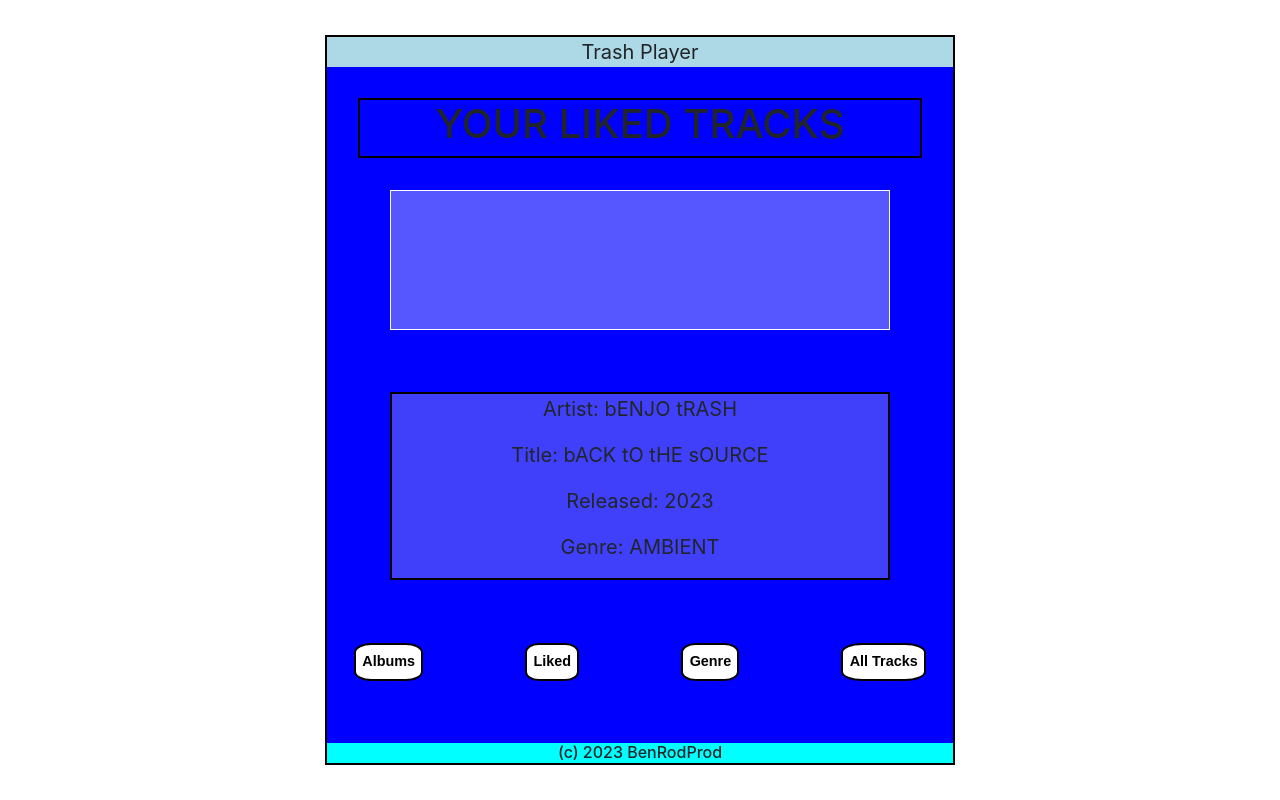
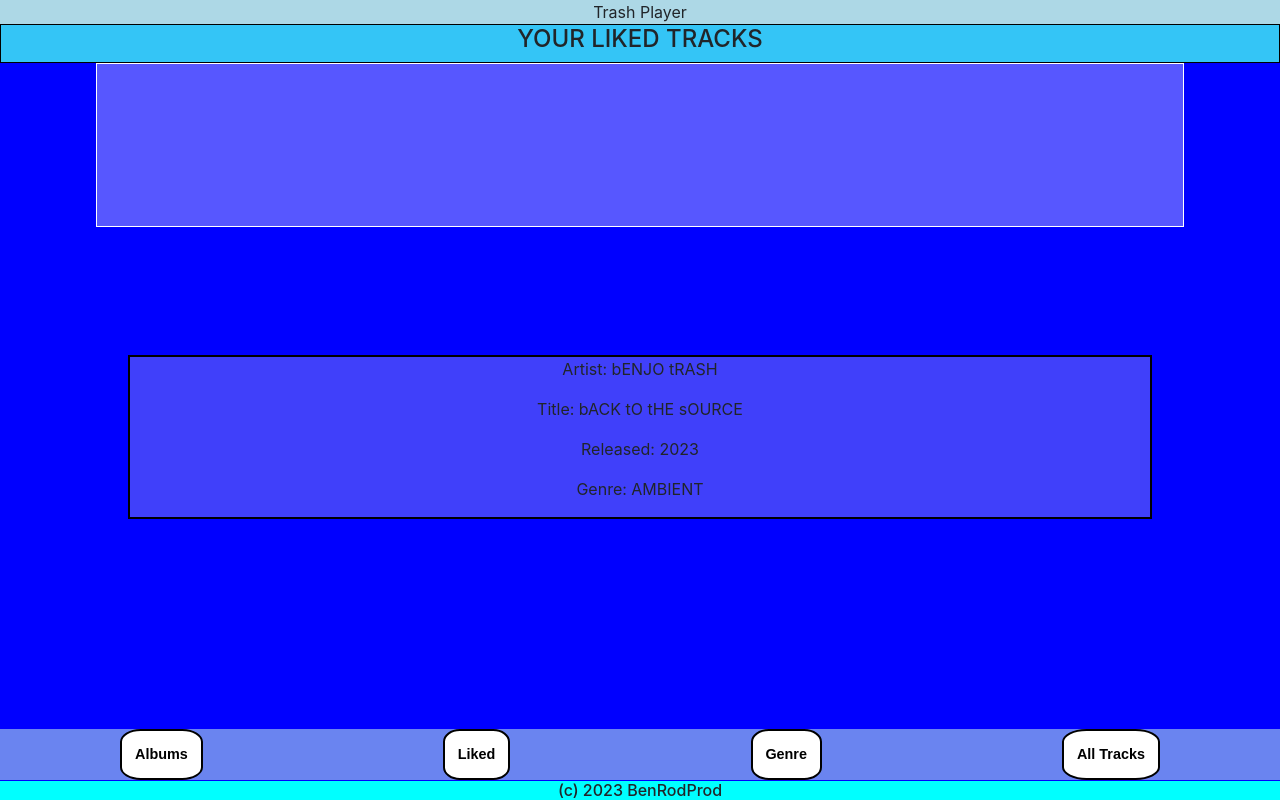
Before and after one commit to BenRodProd/TrashPlayer, a React (Create React App) app: page / in a window 1280 px wide. Both pictures are taken after a click on the button "Liked". Built offline with nearby package versions, Linux system fonts and the light colour scheme.

Commit message:
tried to fix, didnt work

```diff
--- a/src/App.css
+++ b/src/App.css
@@ -6,27 +6,29 @@ body {
   display: flexbox;
   position: relative;
   font-size: 20px;
-  max-width: 700px;
-  min-height: 80%;
-  width: 90vw;
-  height: 90vh;
+
+  width: 100vw;
+  height: 100vh;
   justify-content: center;
   margin: auto;
   text-align: center;
+  background-color: blue;
 }
 .main_wrapper {
   position: relative;
-  height: 90vh;
+
   background-color: blue;
 }
 .main_content {
-  border: 2px solid black;
-  margin: 5%;
+  margin: 0;
   background-color: blue;
+  font-size: 1rem;
 }
 .cover {
   border: none;
   margin: 10%;
+  margin-bottom: 4%;
+  margin-top: 2%;
   width: 80%;
   height: 100%;
 }
@@ -34,6 +36,9 @@ body {
   border: 2px solid black;
   margin: 10%;
   background-color: rgb(64, 64, 250);
+  width: 80%;
+  height: 40%;
+  font-size: 1rem;
 }
 .interface {
   display: relative;
@@ -42,15 +47,18 @@ body {
   justify-content: center;
 
   align-items: center;
-  width: 50%;
+  width: 80%;
 
   background-color: darkblue;
 }
+h1 {
+  font-size: 1.5rem;
+}
 .title {
   border: 1px solid black;
-  background-color: lightblue;
+  background-color: rgb(52, 197, 246);
   text-align: center;
-  font-size: 2rem;
+  font-size: 0.1em;
   font-weight: bold;
 }
 .coverImage {
@@ -58,7 +66,6 @@ body {
   width: 50%;
 }
 .Button {
-  display: flexbox;
   font-size: 0.9rem;
   font-weight: bold;
   margin: auto;
@@ -106,8 +113,8 @@ body {
   overflow-y: scroll;
   background-color: rgb(87, 87, 255);
   border: 1px solid white;
-  height: 140px;
-  width: 80%;
+  height: 20.5vh;
+  width: 85%;
   margin: auto;
   text-align: left;
   color: black;
@@ -117,14 +124,16 @@ body {
 }
 .navigation {
   display: flex;
-  position: relative;
+  position: fixed;
+  bottom: 2.5%;
+  justify-content: space-between;
+  padding: 0;
+  margin-top: 0;
+  margin-bottom: 0;
+  margin: auto;
+  background-color: rgba(173, 216, 230, 0.611);
+  width: 100%;
 
-  justify-content: center;
-  padding: 0;
-  margin-top: 50px;
-  margin: auto;
-  gap: 3rem;
-  width: 100%;
   font-family: Arial, Helvetica, sans-serif;
   font-size: 0.9rem;
 }
@@ -134,8 +143,7 @@ body {
 }
 footer {
   background-color: rgb(0, 0, 234);
-  margin-top: 50%;
-  margin-bottom: 10%;
+  margin-top: 5px;
 }
 
 .likeList {
@@ -181,7 +189,7 @@ footer {
   overflow-x: hidden;
   row-gap: 55px;
   overflow-y: scroll;
-  height: 65vh;
+  height: 85vh;
 }
 .AlbumImage {
   width: 60%;
@@ -194,7 +202,10 @@ li {
   list-style: none;
 }
 .copyright {
-  margin-top: 10%;
+  position: fixed;
+  bottom: 0;
+  width: 100%;
+  margin-top: 0%;
   font-size: 1rem;
   background-color: aqua;
   margin-bottom: 0;
@@ -231,9 +242,13 @@ button:focus {
   overflow-x: hidden;
   overflow-y: scroll;
   height: 65vh;
+  height: 84vh;
 }
 .genreText {
   margin-top: 2rem;
   color: white;
   font-size: 2rem;
 }
+ul {
+  padding: 0;
+}
--- a/src/components/Console.js
+++ b/src/components/Console.js
@@ -15,6 +15,7 @@ export default function Console({
       setConsoleStatus("pause");
       handle("pause");
       setPlayButton("▶");
+    } else if (consoleStatus === "stop ") {
     } else {
       setConsoleStatus("play");
       handle("play");
@@ -38,6 +39,7 @@ export default function Console({
             onClick={() => {
               setConsoleStatus("stop");
               handle("stop");
+              setPlayButton("▶");
             }}
             type="button"
           >
@@ -48,6 +50,7 @@ export default function Console({
             onClick={() => {
               setConsoleStatus("prev");
               handle("prev");
+              setPlayButton("⏸");
             }}
             type="button"
           >
@@ -58,6 +61,7 @@ export default function Console({
             onClick={() => {
               setConsoleStatus("next");
               handle("next");
+              setPlayButton("⏸");
             }}
             type="button"
           >
--- a/src/components/Header.js
+++ b/src/components/Header.js
@@ -1,31 +1,31 @@
 export default function Header({ navi, header }) {
   if (navi === "albums") {
     return (
-      <div className="main_content">
+      <div className="title">
         <h1>ALBUMS</h1>
       </div>
     );
   } else if (navi === "liked") {
     return (
-      <div className="main_content">
+      <div className="title">
         <h1>YOUR LIKED TRACKS</h1>
       </div>
     );
   } else if (navi === "genre") {
     return (
-      <div className="main_content">
+      <div className="title">
         <h1>Genres</h1>
       </div>
     );
   } else if (navi === "all") {
     return (
-      <div className="main_content">
+      <div className="title">
         <h1>PLAY ALL TRACKS</h1>
       </div>
     );
   } else if (navi === "player") {
     return (
-      <div className="main_content">
+      <div className="title">
         <h1>{header}</h1>
       </div>
     );
--- a/src/components/Main.js
+++ b/src/components/Main.js
@@ -14,10 +14,10 @@ export default function Main() {
   const [currentNavi, setCurrentNavi] = useState("albums");
   const [likedTracks, setLikedTracks] = useState([]);
   const [consoleStatus, setConsoleStatus] = useState("pause");
-  const [handleConsoleTrigger, setHandleConsoleTrigger] = useState("pause");
+  // const [handleConsoleTrigger, setHandleConsoleTrigger] = useState("pause");
   const [albumID, setAlbumID] = useState("1");
-  const [currentDuration, setCurrentDuration] = useState("00:00");
-  const [currentTimer, setCurrentTimer] = useState("00:00");
+  const [currentDuration, setCurrentDuration] = useState(0);
+  const [currentTimer, setCurrentTimer] = useState(0);
   const [songList, setSongList] = useState([]);
   const Library = FetchLib();
   const AlbumLib = FetchAlbumLib();
@@ -25,12 +25,32 @@ export default function Main() {
   const audio = document.querySelector('[data-js="mp3"]');
   //   const local = FetchLocal();
   FetchLocal();
-
+  function handleCurrentNavi(navi) {
+    setCurrentNavi(navi);
+  }
+  function LikeTrack(ID) {
+    if (likedTracks.includes(ID)) {
+      const newlikedTracks = likedTracks.filter((el) => {
+        return el !== ID;
+      });
+      setLikedTracks(newlikedTracks);
+      localStorage.setItem("liked", newlikedTracks);
+    } else {
+      const newlikedTracks = likedTracks.split.push(ID);
+      setLikedTracks(newlikedTracks);
+      localStorage.setItem("liked", newlikedTracks);
+    }
+  }
+  function handleSongList(list) {
+    setSongList(list);
+  }
   function handleConsole(consoleStatus) {
     if (consoleStatus === "play") {
       audio.play();
+      setConsoleStatus(consoleStatus);
     } else if (consoleStatus === "pause") {
       audio.pause();
+      setConsoleStatus(consoleStatus);
     } else if (
       consoleStatus === "next" &&
       songList.findIndex((el) => el === Number(lastPlayed)) <
@@ -112,10 +132,14 @@ export default function Main() {
   }
   audio.addEventListener("timeupdate", (event) => {
     setCurrentTimer(event.target.currentTime);
+    if (isNaN(currentTimer)) {
+      console.log("nan");
+      setCurrentTimer(0);
+    }
   });
   audio.addEventListener("timeupdate", (event) => {
     if (isNaN(currentDuration)) {
-      setCurrentDuration("0:00");
+      setCurrentDuration(0);
     }
     setCurrentDuration(event.target.duration);
   });
@@ -125,7 +149,7 @@ export default function Main() {
       <Header navi={currentNavi} header={Library[lastPlayed - 1].TRACK} />
       <Cover Library={Library} navi={currentNavi} track={lastPlayed} />
       <Playlist
-        setSongList={setSongList}
+        setSongList={handleSongList}
         navi={currentNavi}
         Albumlist={AlbumLib}
         PlayAlbum={PlayAlbum}
@@ -134,14 +158,14 @@ export default function Main() {
         Library={Library}
         lastPlayed={lastPlayed}
         likedTracks={likedTracks}
-        setLikedTracks={setLikedTracks}
-        setCurrentNavi={setCurrentNavi}
+        LikeTrack={LikeTrack}
+        setCurrentNavi={handleCurrentNavi}
         PlayAllTracks={PlayAllTracks}
-        setConsoleStatus={setConsoleStatus}
+        setConsoleStatus={handleConsole}
       />
       <Info trackID={lastPlayed} Library={Library} navi={currentNavi} />
       <Console
-        setConsoleStatus={setConsoleStatus}
+        setConsoleStatus={handleConsole}
         handle={handleConsole}
         navi={currentNavi}
         consoleStatus={consoleStatus}
@@ -155,7 +179,7 @@ export default function Main() {
         currentTimer={currentTimer}
         navi={currentNavi}
       />
-      <Navigation setCurrentNavi={setCurrentNavi} />
+      <Navigation setCurrentNavi={handleCurrentNavi} />
     </>
   );
 }
--- a/src/components/Playlist.js
+++ b/src/components/Playlist.js
@@ -8,11 +8,10 @@ export default function Playlist({
   Library,
   lastPlayed,
   likedTracks,
-  setLikedTracks,
+  LikeTrack,
   setSongList,
   setConsoleStatus,
   PlayAllTracks,
-  playGenre,
 }) {
   let count = 1;
   function handleCounter() {
@@ -21,22 +20,11 @@ export default function Playlist({
   function HandlePlayAlbum(id) {
     PlayAlbum(id);
   }
-  function LikeTrack(ID) {
-    if (likedTracks.includes(ID)) {
-      const newlikedTracks = likedTracks.filter((el) => {
-        return el !== ID;
-      });
-      setLikedTracks(newlikedTracks);
-      localStorage.setItem("liked", newlikedTracks);
-    } else {
-      likedTracks.push(ID);
-      setLikedTracks(likedTracks);
-      localStorage.setItem("liked", likedTracks);
-    }
-  }
+
   count = 1;
 
   if (navi === "albums") {
+    setConsoleStatus("pause");
     return (
       <div className="AlbumList">
         {Albumlist.map((album) => (
@@ -66,7 +54,7 @@ export default function Playlist({
           {songList.map((track) => (
             <>
               <li
-                key={track.ID}
+                key={track.TRACKID}
                 id={Library[Number(track) - 1].TRACKID}
                 onClick={() => playSong(Library[Number(track) - 1].TRACKID)}
                 alt="Cover"
@@ -101,6 +89,7 @@ export default function Playlist({
       </div>
     );
   } else if (navi === "liked") {
+    setConsoleStatus("pause");
     count = 1;
     setSongList(likedTracks);
     return (
@@ -109,7 +98,7 @@ export default function Playlist({
           {likedTracks.map((track) => (
             <>
               <li
-                key={track}
+                key={track.TRACKID}
                 id={Library[Number(track) - 1].TRACKID}
                 onClick={() => playSong(Library[Number(track) - 1].TRACKID)}
                 alt="Cover"
@@ -122,7 +111,7 @@ export default function Playlist({
                 {count}. {Library[Number(track) - 1].TRACK}
                 <button
                   type="button"
-                  key={likedTracks[track]}
+                  key={track.TRACKID}
                   className={
                     likedTracks.includes(
                       Number(Library[Number(track) - 1].TRACKID)
```
